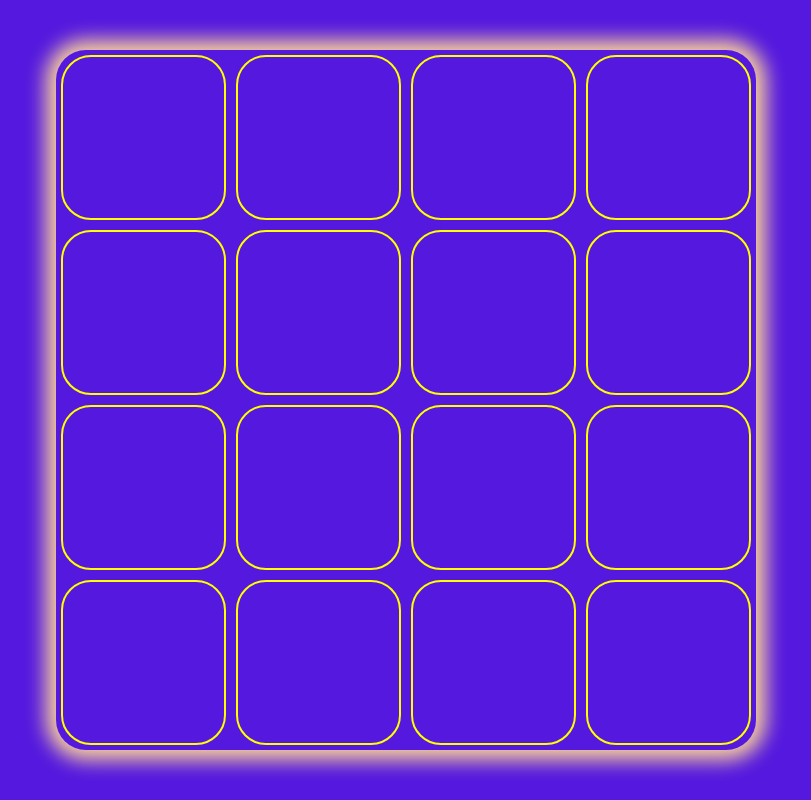
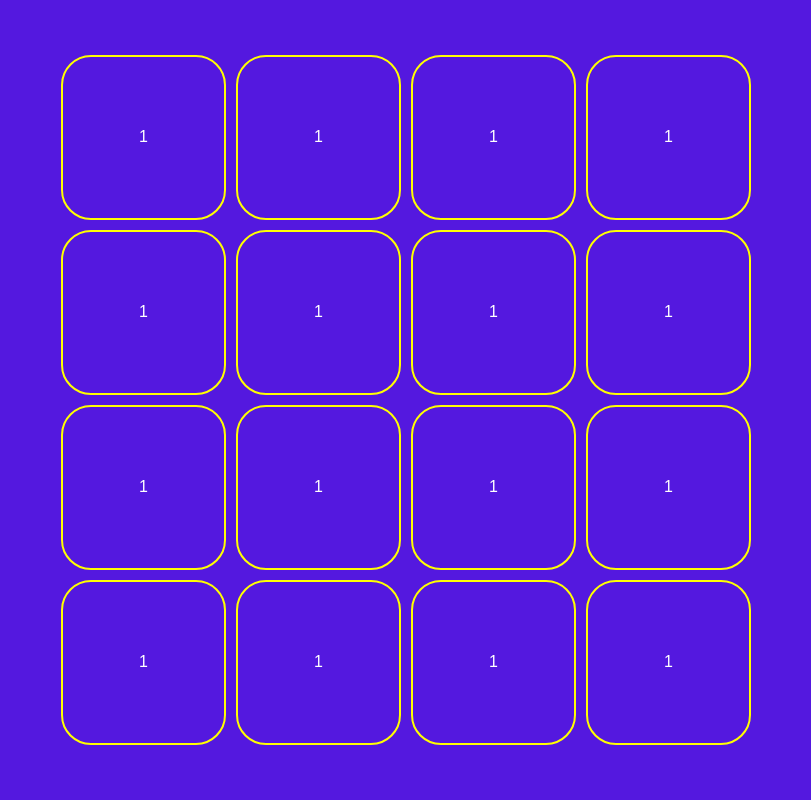
Before and after one commit to shpillivili/memoryGame, a plain HTML site: page index.html in a window 1280 px wide. Both pictures are taken after a click on the button "Start Game". Shown: the whole page, without its empty margins (234-1045 px from the left). Drawn offline with Linux system fonts and the light colour scheme.

Commit message:
add nember

```diff
--- a/css/style.css
+++ b/css/style.css
@@ -73,13 +73,16 @@ ul {
   height: 700px;
   /* border: 2px solid yellow; */
   /* opacity: 0.1; */
-  box-shadow: 0px 0px 20px 10px rgb(252, 212, 153);
+  /* box-shadow: 0px 0px 20px 10px rgb(252, 212, 153); */
   background-color: rgba(#130fe962, 0.5);
   border-radius: 30px;
 }
 
 .memory-card {
   display: flex;
+  justify-content: center;
+  align-items: center;
+  color: #fff;
   width: calc(25% - 10px);
   height: calc(25% - 10px);
   margin: 5px;
--- a/js/main.js
+++ b/js/main.js
@@ -23,6 +23,7 @@ function createCards() {
     }
 
     cards.forEach(card => section.append(card));
+    cards.forEach(card => card.innerHTML = "1")
 
 }
 
```
